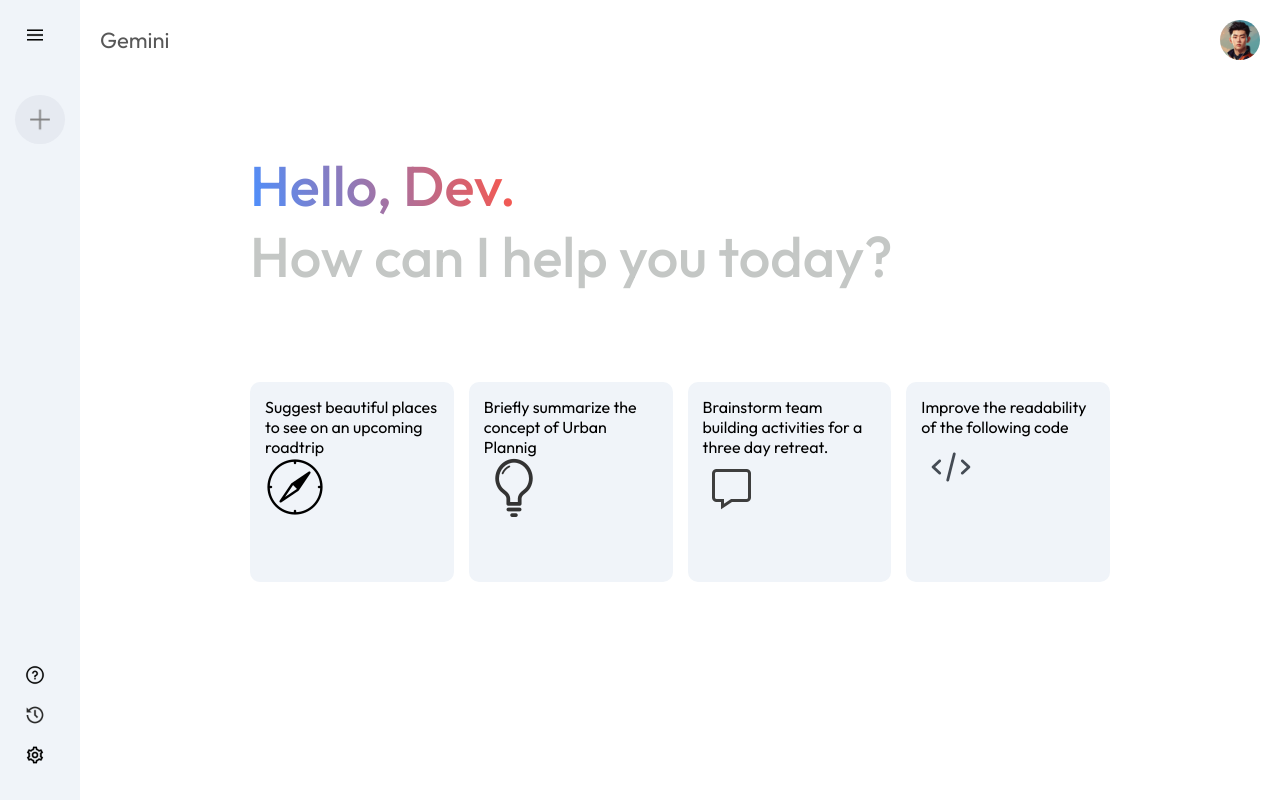
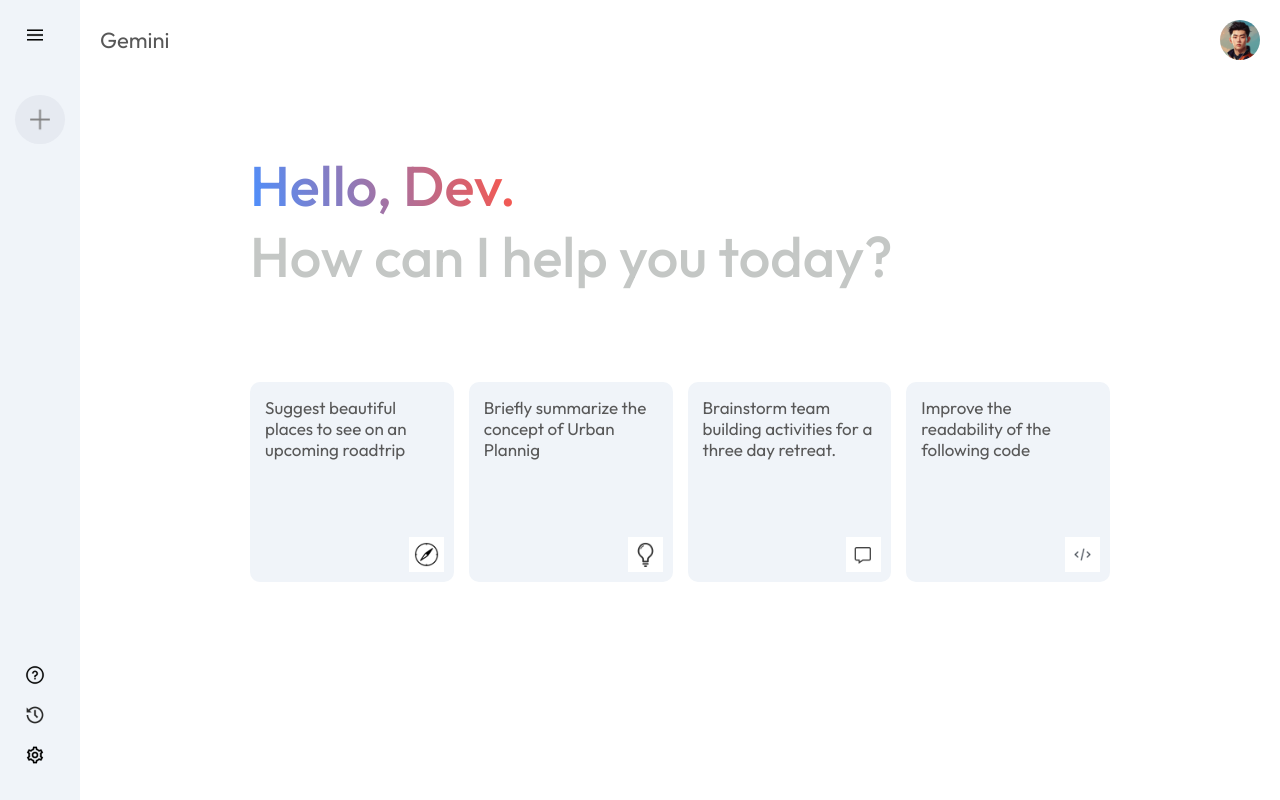
Before and after one commit to claudiahW/miniature-computing-machine, a React (Vite) app: page / in a window 1280 px wide. Built offline with nearby package versions, Linux system fonts and the light colour scheme.

Commit message:
add a hover effect to main cards

```diff
--- a/src/components/Main/Main.css
+++ b/src/components/Main/Main.css
@@ -50,3 +50,18 @@
   position: relative;
   cursor: pointer;
 }
+.main .card img {
+  width: 35px;
+  padding: 5px;
+  position: absolute;
+  background-color: white;
+  bottom: 10px;
+  right: 10px;
+}
+.main .card p {
+  color: #585858;
+  font-size: 17px;
+}
+.main .card:hover {
+  background-color: #dfe4ea;
+}
```
